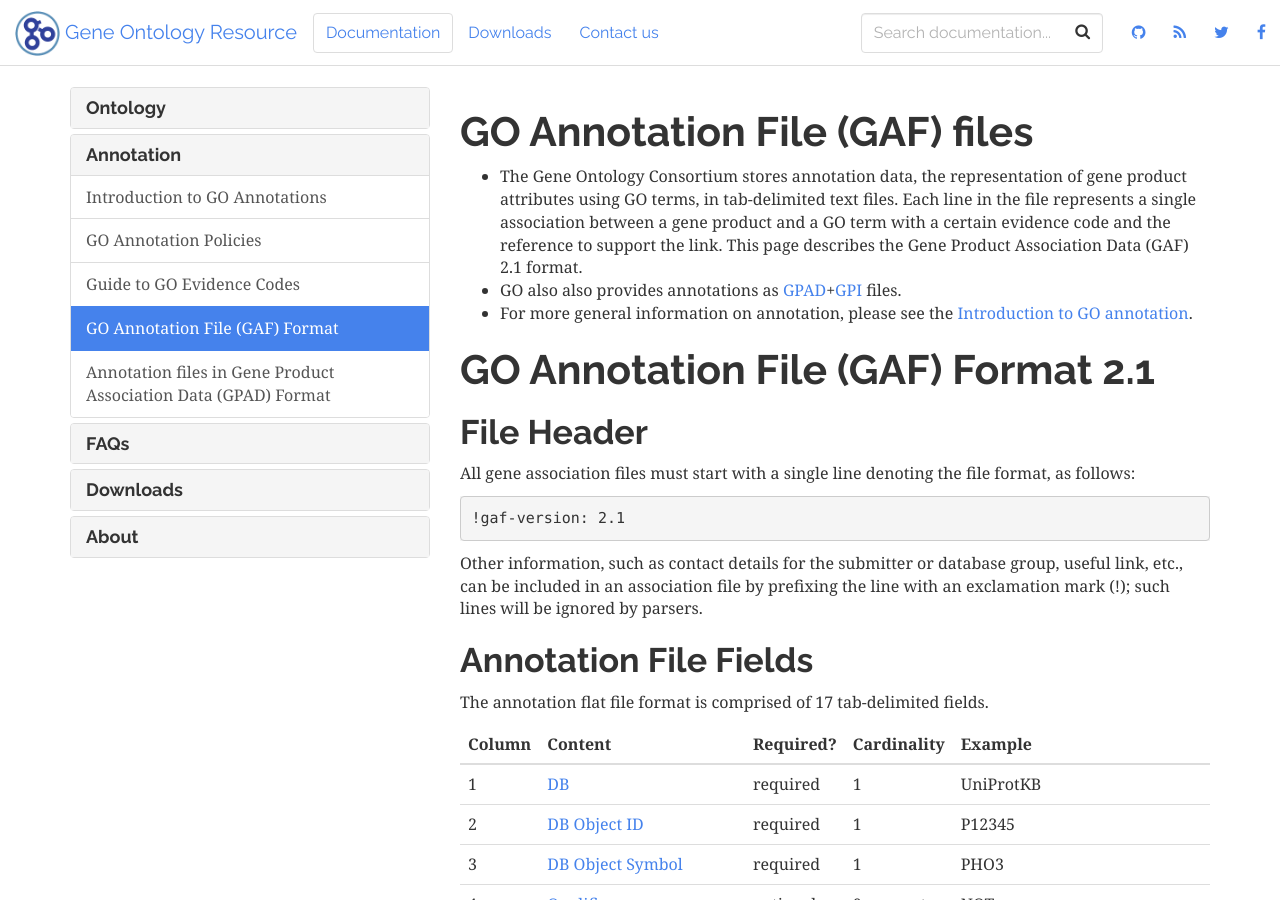
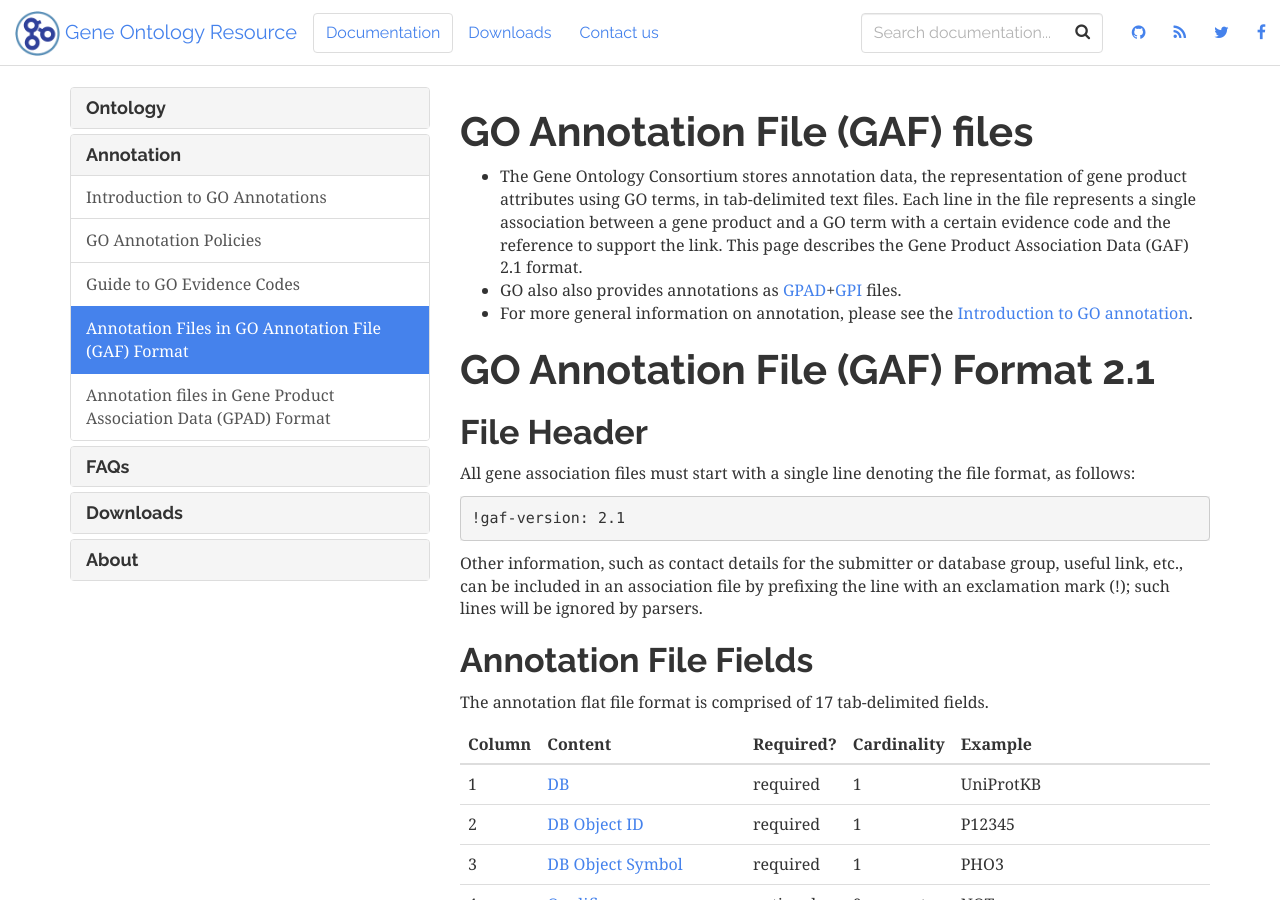
Before and after one commit to geneontology/geneontology.github.io, a Jekyll site: the page built from _docs/go-annotation-file-gaf-format-21.md, in a window 1280 px wide and 900 px high. Built offline with Jekyll 4.4.1, drawn with Linux system fonts in a browser that asks for light colours; nearby versions of some CDN libraries.

Commit message:
Update go-annotation-file-gaf-format-21.md

```diff
--- a/_docs/go-annotation-file-gaf-format-21.md
+++ b/_docs/go-annotation-file-gaf-format-21.md
@@ -1,5 +1,5 @@
 ---
-title: GO Annotation File (GAF) Format
+title: Annotation Files in GO Annotation File (GAF) Format
 permalink: /docs/go-annotation-file-gaf-format-21/
 ---
 
```
